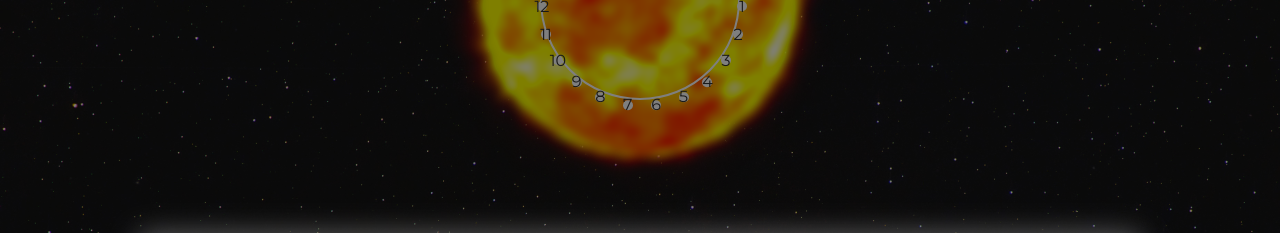
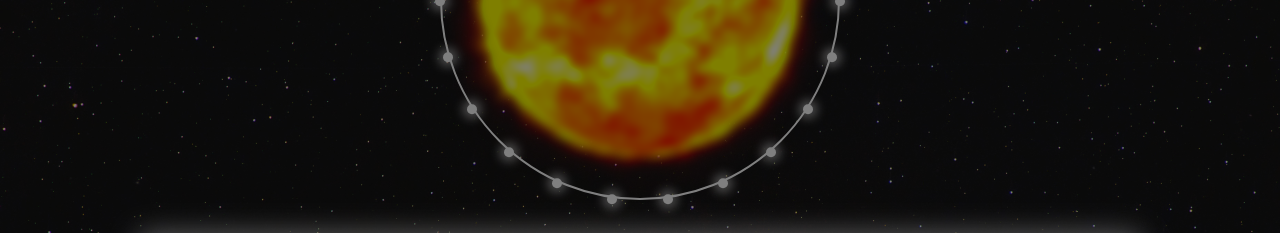
Before and after one commit to LauraSofiaEnriquezRomero/Temperature, a plain HTML site: page TEMP-PROJ/index.html in a window 1280 px wide. Shown: the top 233 px of the page. Drawn offline with Linux system fonts and the light colour scheme.

Commit message:
Estilo de botones

```diff
--- a/TEMP-PROJ/Lineas/lineas.css
+++ b/TEMP-PROJ/Lineas/lineas.css
@@ -53,7 +53,28 @@ body {
     cursor: pointer;
     transition: transform 0.2s;
     position: absolute;
+
   }
+  .button::before {
+    content: '';
+    position: absolute;
+    top: -5px;
+    left: -5px;
+    right: -5px;
+    bottom: -5px;
+    border-radius: 50%;
+    background: rgba(255, 255, 255, 0.5);
+    z-index: -1;
+    filter: blur(5px);
+    border: none;
+    outline: none;
+}
+
+.button:hover::before {
+    background: rgba(255, 255, 255, 0.8);
+    filter: blur(8px);
+    transition: background 0.3s ease, filter 0.3s ease;
+}
 
   body {
     margin: 0;
--- a/TEMP-PROJ/Lineas/lineas.js
+++ b/TEMP-PROJ/Lineas/lineas.js
@@ -180,12 +180,12 @@ function updateCirclesAndButtons() {
 yearSelect.addEventListener("change", updateCirclesAndButtons);
 
 const numCircles = 143;
-const baseRadius = 100;
+const baseRadius = 200;
 
 for (let i = 0; i < numCircles; i++) {
   const circle = document.createElement("div");
   circle.classList.add("circle");
-  circle.style.top = `${-100}px`; // Ajusta la posición en el eje Y
+  circle.style.top = `${-200}px`; // Ajusta la posición en el eje Y
   const radius = baseRadius + i * 20; // Aumenta el radio para cada círculo
   circle.style.width = `${2 * radius}px`; // Aumenta el tamaño del círculo
   circle.style.height = `${2 * radius}px`; // Aumenta el tamaño del círculo
@@ -200,12 +200,12 @@ for (let i = 0; i < numCircles; i++) {
   for (let j = 0; j < 12; j++) {
     const button = document.createElement("div");
     button.classList.add("button");
-    button.textContent = j + 1;
+    //button.textContent = j + 1;
     const angle = (j * (180 / 11)) * (Math.PI / 180); // Distribuye los botones en la mitad superior del círculo
     const x = radius * Math.cos(angle);
     const y = radius * Math.sin(angle);
-    button.style.left = radius + x - 5 + "px";
-    button.style.top = radius + y - 40 + yOffset + "px";
+    button.style.left = radius + x - 7 + "px";
+    button.style.top = radius + y - 85 + yOffset + "px";
 
     button.addEventListener("mouseover", (event) => {
       const selectedYear = parseInt(yearSelect.value, 10);
```
